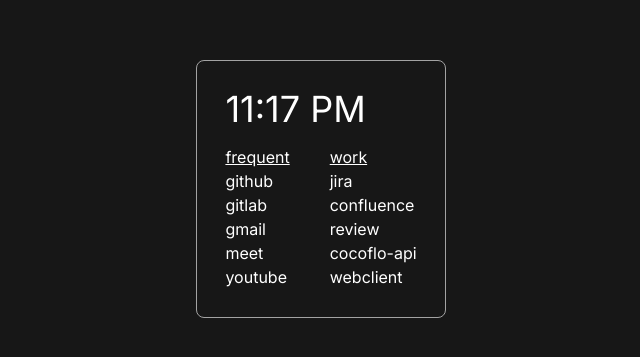
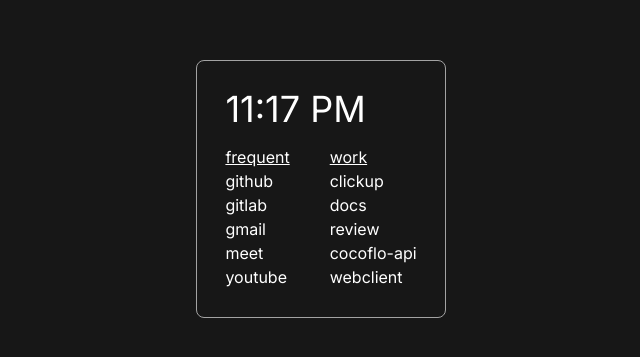
Before and after one commit to hisbaan/startpage, a Next.js app: page / in a window 1280 px wide. Shown: the part 211-568 px from the top of the page, without its empty margins (319-959 px from the left). Built offline with nearby package versions, Linux system fonts and the light colour scheme.

Commit message:
Update jira links to clickup

```diff
--- a/src/app/page.tsx
+++ b/src/app/page.tsx
@@ -15,10 +15,10 @@
     header: "work",
     items: [
       {
-        title: "jira",
-        url: "https://cocoflo.atlassian.net/jira/software/c/projects/DEV/boards/8",
+        title: "clickup",
+        url: "https://app.clickup.com/9014374112/v/b/7-9014374112-2",
       },
-      { title: "confluence", url: "https://cocoflo.atlassian.net/wiki" },
+      { title: "docs", url: "https://cocoflo.atlassian.net/wiki" },
       {
         title: "review",
         url: "https://gitlab.com/groups/cocoflo-dev/-/merge_requests",
```
